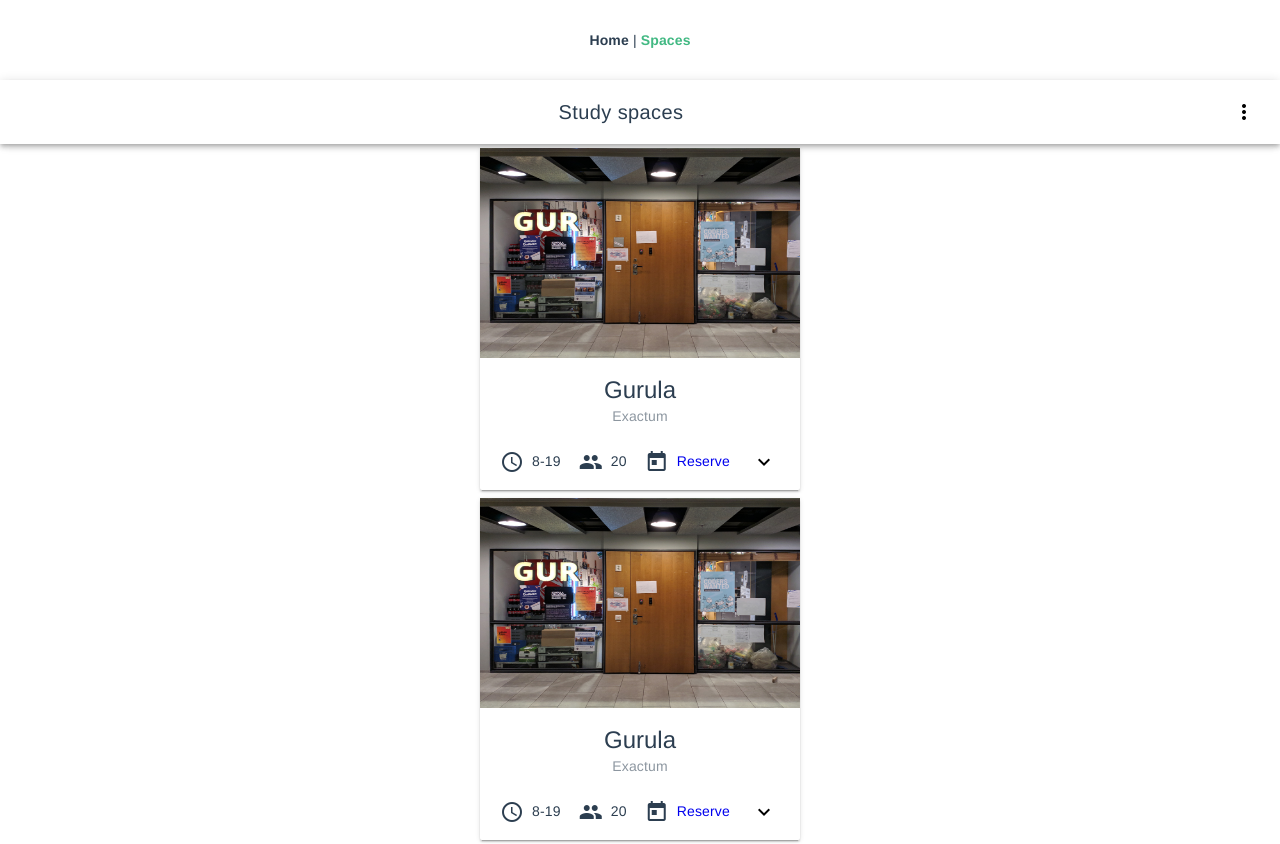
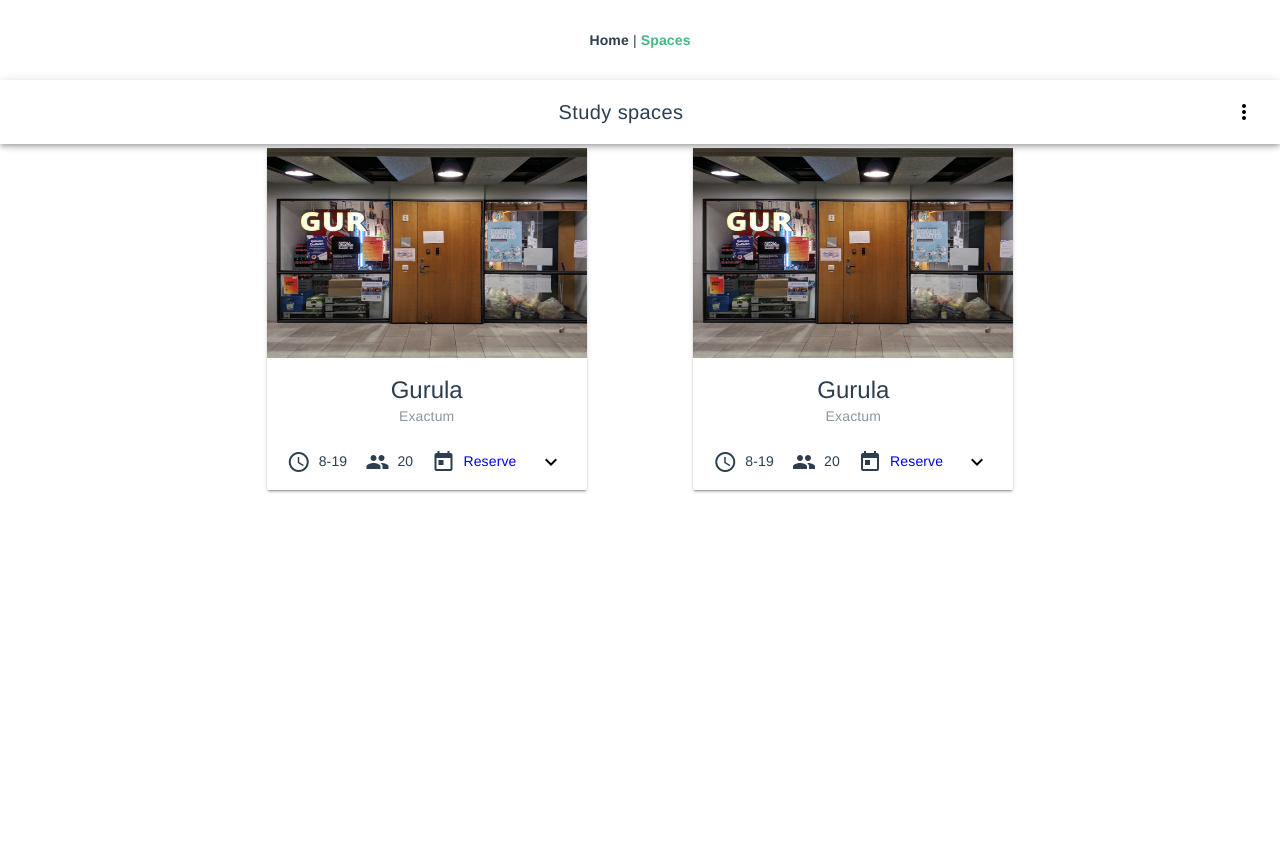
Before and after one commit to twatzl/StudySpaceFinder, a Vue app in the folder frontend/: page /spaces in a window 1280 px wide. After the commit the page ends 800 px from the top, so only its background shows below. Built offline with nearby package versions, Linux system fonts and the light colour scheme.

Commit message:
fix layout

```diff
--- a/frontend/src/components/StudySpace.vue
+++ b/frontend/src/components/StudySpace.vue
@@ -1,5 +1,5 @@
 <template>
-  <div class="study-space">
+  <div class="md-layout-item md-medium-size-33 md-small-size-50 md-xsmall-size-100">
     <md-card>
       <md-card-media>
         <img src="@/assets/gurula.jpg" alt="Gurula">
@@ -44,7 +44,7 @@
   </div>
 </template>
 
- <style lang="scss" scoped>
+<style lang="scss" scoped>
 .md-card {
   width: 320px;
   margin: 4px;
@@ -59,6 +59,9 @@
 }
 .md-card-content {
   padding: 0 12px 12px;
+}
+.md-layout-item{
+  flex: none;
 }
 .md-card-media + .md-card-header {
   padding-top: 16px;
@@ -117,6 +120,6 @@
           };
       },
   })
-  private space!: Space;
+  public space!: Space;
 }
 </script>
--- a/frontend/src/views/Spaces.vue
+++ b/frontend/src/views/Spaces.vue
@@ -1,20 +1,29 @@
 <template>
   <div class="spaces">
     <Toolbar/>
+    <div class="md-layout md-alignment-center">
       <StudySpace/>
       <StudySpace/>
+    </div>
   </div>
 </template>
 
+<style lang="scss" scoped>
+.md-alignment-center {
+  align-items: flex-start;
+}
+</style>
+
 <script lang="ts">
-import { Component, Vue } from 'vue-property-decorator';
-import StudySpace from '@/components/StudySpace.vue'; // @ is an alias to /src
-import Toolbar from '@/components/Toolbar.vue';
+import { Component, Vue } from "vue-property-decorator";
+import StudySpace from "@/components/StudySpace.vue"; // @ is an alias to /src
+import Toolbar from "@/components/Toolbar.vue";
 
 @Component({
   components: {
-    StudySpace, Toolbar,
-  },
+    StudySpace,
+    Toolbar
+  }
 })
 export default class Spaces extends Vue {}
 //@Props() private spaces!: Space[]
```
